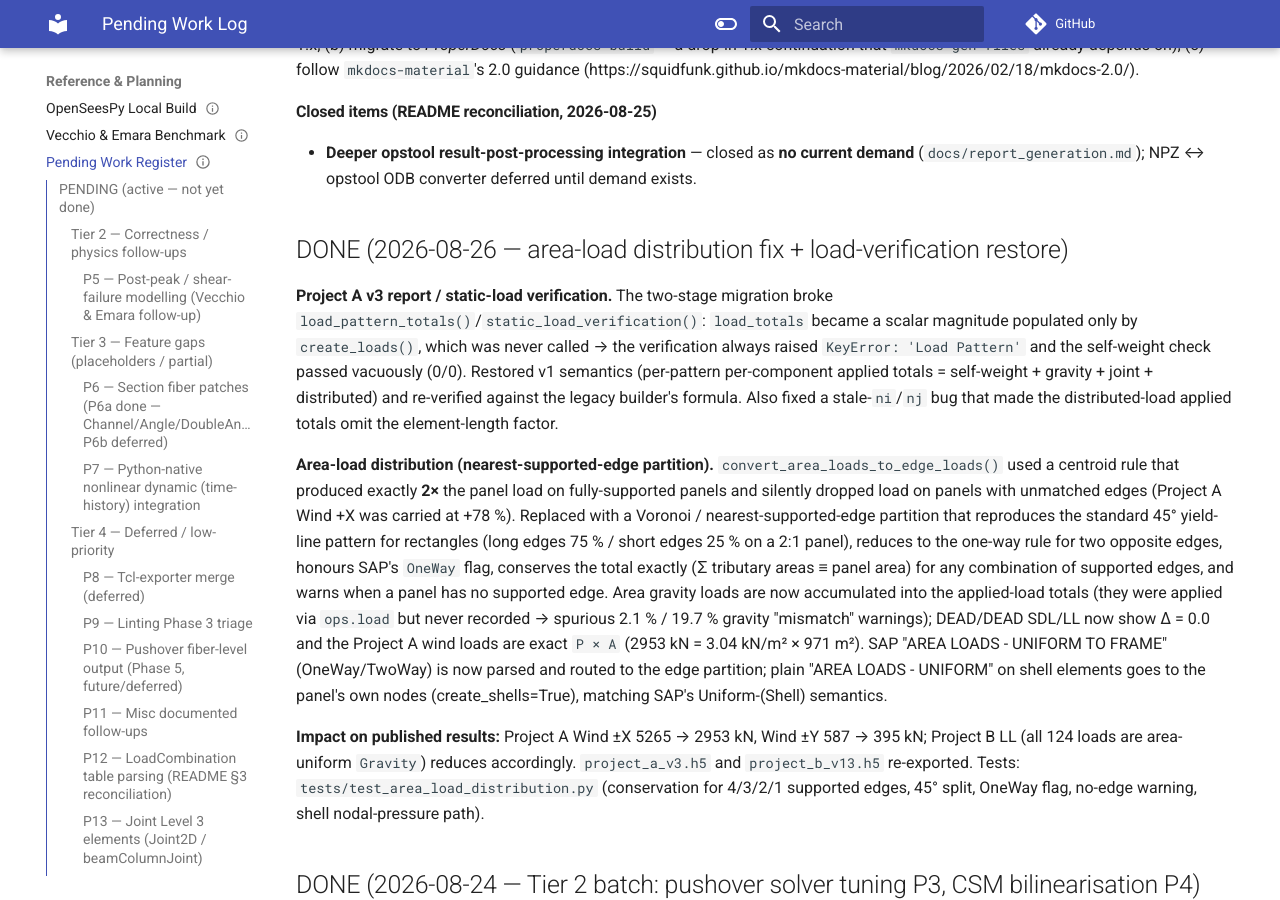
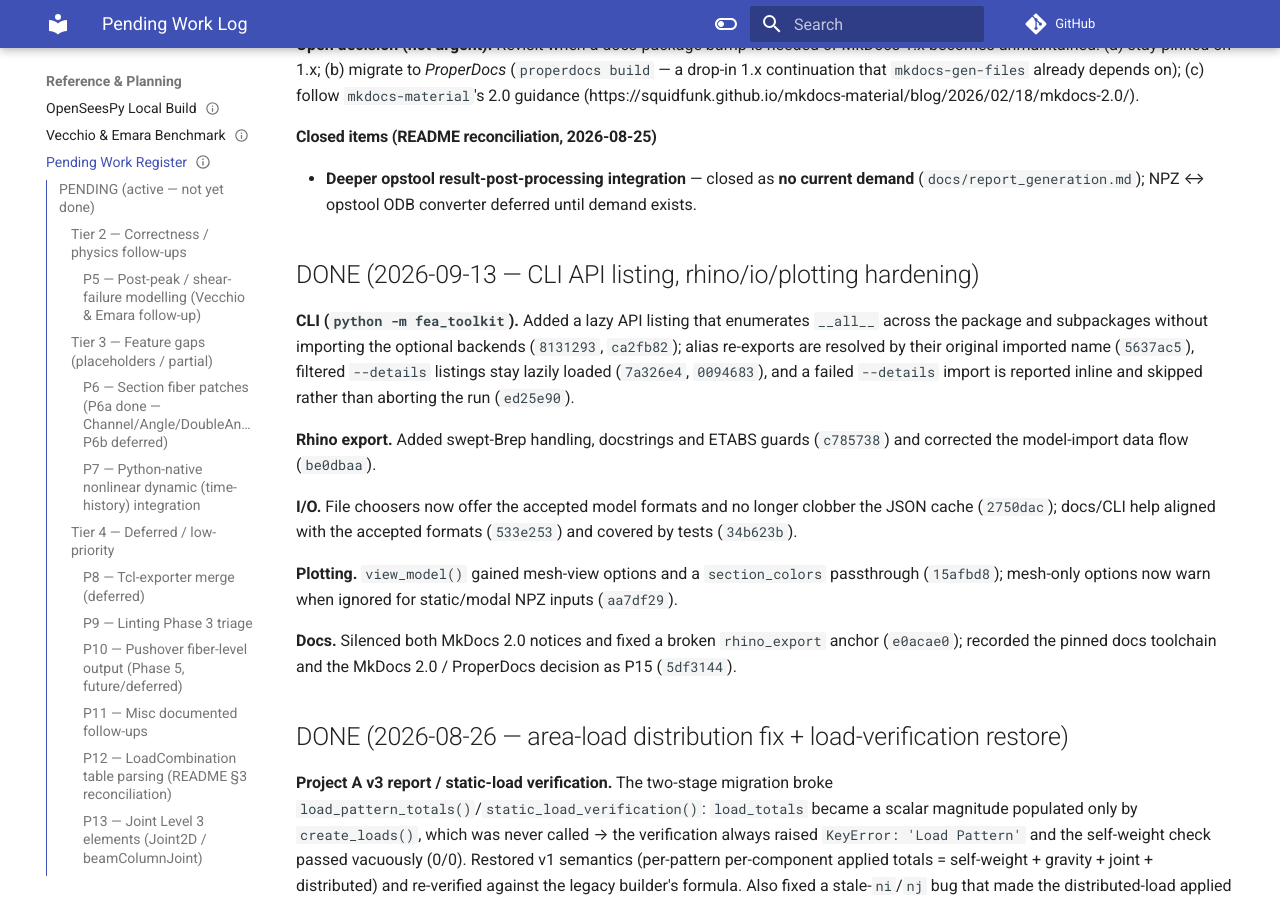
Before and after one commit to boustrephon/fea_toolkit, an MkDocs documentation site: the page built from docs/_pending_work.md, in a window 1280 px wide and 900 px high, scrolled down 7081 px. Built offline with MkDocs 1.6.1 and Material for MkDocs 9.7.7, drawn with Linux system fonts in a browser that asks for light colours; comment, search, counter and statistics services are not loaded; some of the changed text lies outside the part shown.

Commit message:
docs: reconcile pending-work register and README backlog with current status
The register's sequencing note still called P5 "the open physics item" and was dated 2026-08-24, contradicting P5's own status block (closed 2026-08-25 as "documented, not reproduced" via the documented-partial fallback). Update the note to record the closure and the deferred P4 re-check + V&B (1990) variant, bump the register and title dates to 2026-09-13, and add a DONE entry for the September 2026 batch (CLI lazy API listing, rhino swept-Brep/ETABS guards, I/O file-chooser formats, plotting mesh-view options, docs toolchain work).

Mirror the reconciliation in the README "Remaining consolidation" bullets: P3/P4 landed 2026-08-24, P5 closed 2026-08-25, section fiber patches P6a done / P6b pending, and P7 (python-native nonlinear dynamic) still pending; add the missing blank line before the "Completed" heading.

Validated with mkdocs build --strict (no warnings or errors).

```diff
--- a/docs/_pending_work.md
+++ b/docs/_pending_work.md
@@ -5,21 +5,22 @@
 tags: [planning, work-log, internal]
 category: [planning]
 ---
-# Pending work — fea_toolkit (2026-08-01 continued)
+# Pending work — fea_toolkit (2026-09-13)
 
 ## PENDING (active — not yet done)
 
-> Priority-ordered register (maintained 2026-08-24).  Every pending item
+> Priority-ordered register (maintained 2026-09-13).  Every pending item
 > below is cross-referenced to its source document.  **Sequencing notes:**
 > Tier 1 (P1 force-diagram unification, P2 large-file splits) landed
 > 2026-08-24 — see the DONE register.  The Tier 2 physics items (P3 solver
 > calibration, P4 bilinearisation on a real curve) also landed 2026-08-24 —
-> see the DONE register.  **P5 (shear failure / post-peak) remains the open
-> physics item**, refined by the P3/P4/P5 batch findings: the V&E descent
-> is a *flexure-softening* phenomenon (the nonlinear-shear mechanism is
-> validated on the shear-critical Duong frame, not on the shear-strong
-> V&E frame).  Tiers 3–4 are independent feature gaps and deferred
-> housekeeping.
+> see the DONE register.  **P5 (shear failure / post-peak) closed
+> 2026-08-25 as "documented, not reproduced"** via the documented-partial
+> fallback: the V&E descent is a *flexure-softening* phenomenon (the
+> nonlinear-shear mechanism is validated on the shear-critical Duong frame,
+> not on the shear-strong V&E frame), and the P4 re-check plus the V&B
+> (1990) variant are deferred alongside it.  Tiers 3–4 are independent
+> feature gaps and deferred housekeeping.
 
 ### Tier 2 — Correctness / physics follow-ups
 
@@ -425,6 +426,30 @@
 - **Deeper opstool result-post-processing integration** — closed as **no
   current demand** (`docs/report_generation.md`); NPZ ↔ opstool ODB
   converter deferred until demand exists.
+
+## DONE (2026-09-13 — CLI API listing, rhino/io/plotting hardening)
+
+**CLI (`python -m fea_toolkit`).** Added a lazy API listing that enumerates
+`__all__` across the package and subpackages without importing the optional
+backends (`8131293`, `ca2fb82`); alias re-exports are resolved by their
+original imported name (`5637ac5`), filtered `--details` listings stay
+lazily loaded (`7a326e4`, `0094683`), and a failed `--details` import is
+reported inline and skipped rather than aborting the run (`ed25e90`).
+
+**Rhino export.** Added swept-Brep handling, docstrings and ETABS guards
+(`c785738`) and corrected the model-import data flow (`be0dbaa`).
+
+**I/O.** File choosers now offer the accepted model formats and no longer
+clobber the JSON cache (`2750dac`); docs/CLI help aligned with the accepted
+formats (`533e253`) and covered by tests (`34b623b`).
+
+**Plotting.** `view_model()` gained mesh-view options and a
+`section_colors` passthrough (`15afbd8`); mesh-only options now warn when
+ignored for static/modal NPZ inputs (`aa7df29`).
+
+**Docs.** Silenced both MkDocs 2.0 notices and fixed a broken
+`rhino_export` anchor (`e0acae0`); recorded the pinned docs toolchain and
+the MkDocs 2.0 / ProperDocs decision as P15 (`5df3144`).
 
 ## DONE (2026-08-26 — area-load distribution fix + load-verification restore)
 
```
Also changed, not shown: README.md (+15 -6 lines).
